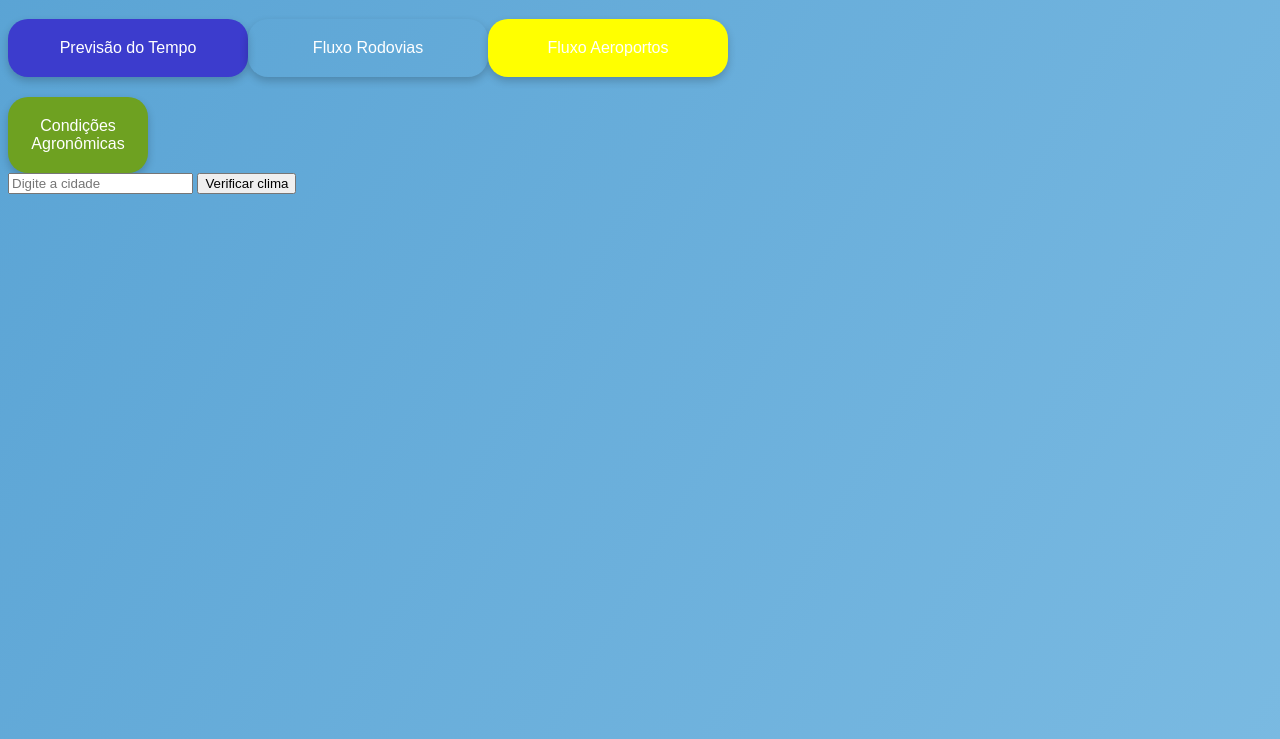
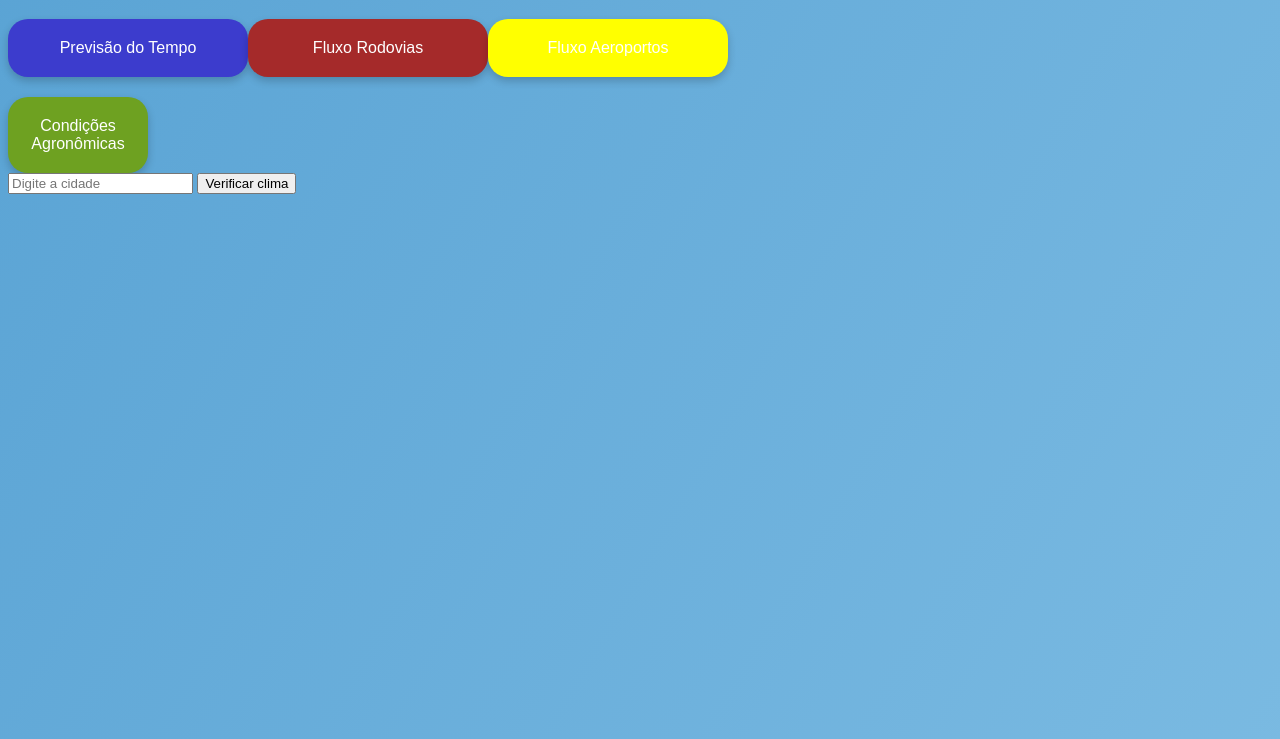
Before and after one commit to Andrehlb/consumindoAPI, a website: page weather-node/public/index.html in a window 1280 px wide. Shown: the part 61-800 px from the top of the page. Drawn offline with Linux system fonts and the light colour scheme; no server answers.

Commit message:
Update CSS: Create Cards colors Weather-NodeJS project.

```diff
--- a/weather-node/public/css/style-weatherNode.css
+++ b/weather-node/public/css/style-weatherNode.css
@@ -56,7 +56,7 @@ body {
     background-color: rgb(60, 60, 205);
 }
 
-#estradas{
+#rodovias{
     background-color: #a52a2a;
 }
 
```
